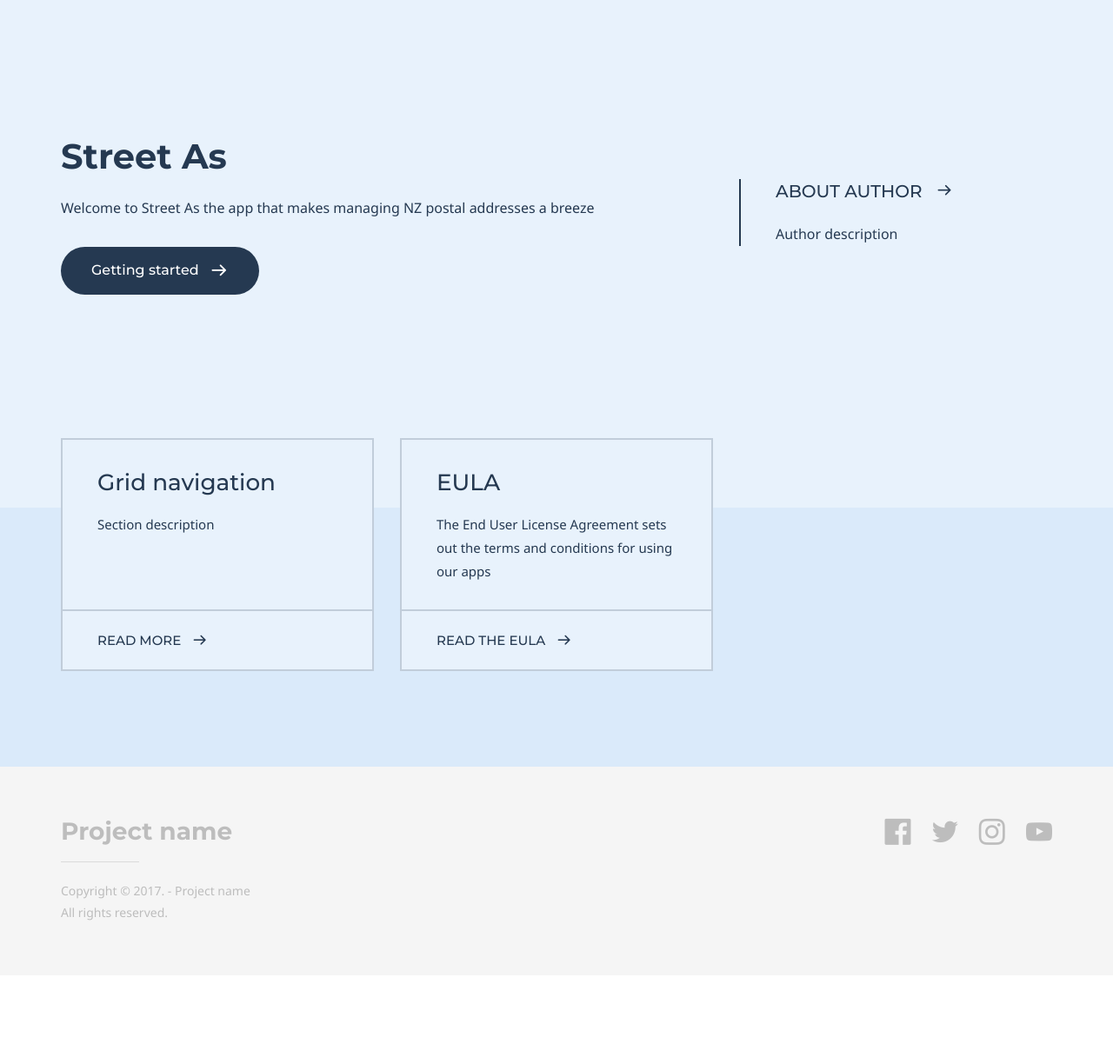
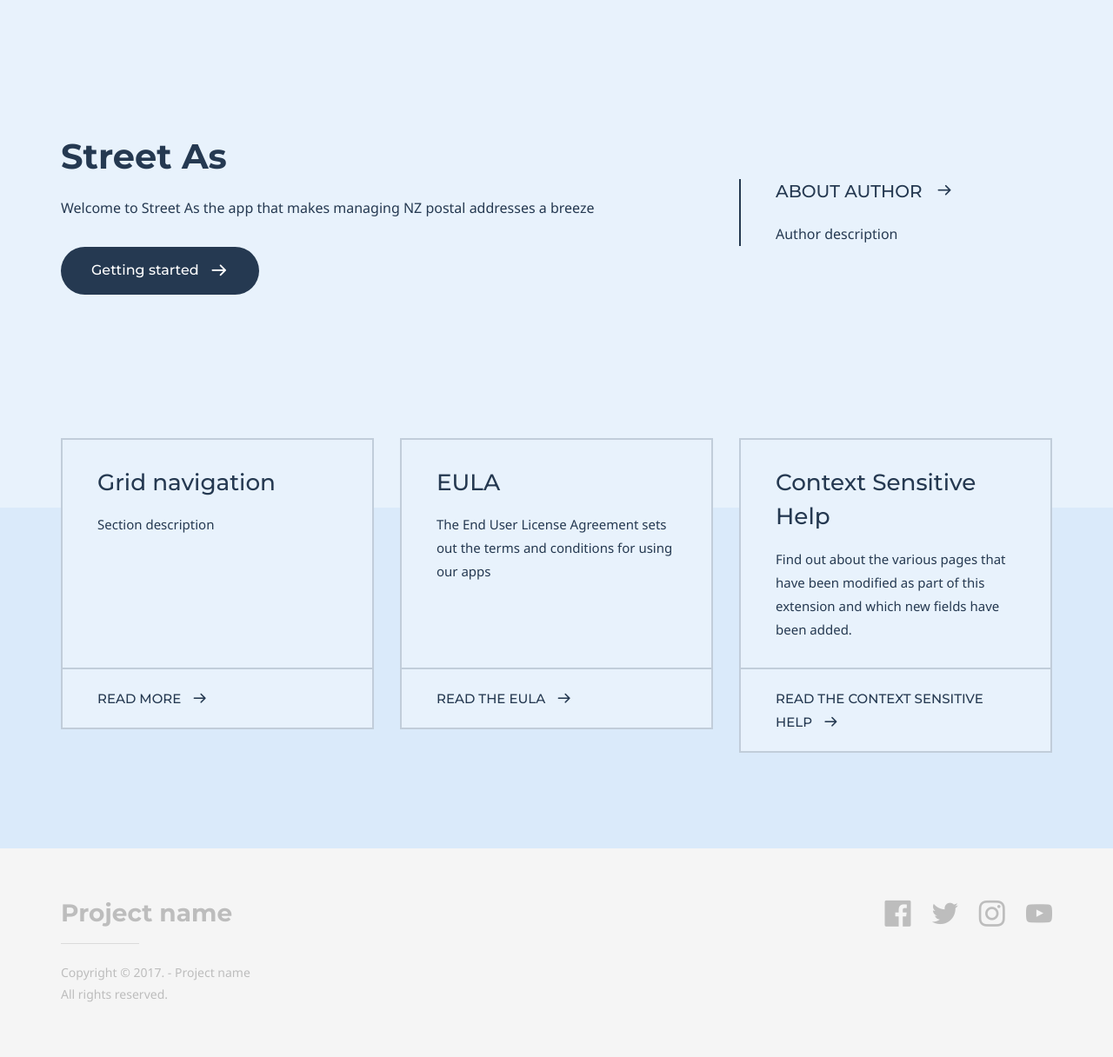
Before and after one commit to BCAppsLimited/StreetAs, a Jekyll site: the page built from index.md, in a window 1280 px wide. Shown: the whole page at 87% size. Built offline with Jekyll 4.4.1, drawn with Linux system fonts in a browser that asks for light colours; some web fonts are replaced; before the commit the page ends 1122 px from its top, so only the background shows below that.

Commit message:
Add navigation to ContextSensitiveHelp

```diff
--- a/_config.yml
+++ b/_config.yml
@@ -4,8 +4,8 @@ doks:
     color_theme: # Available themes: blue (default), green, purple, red and yellow
     header:
         logo:
-            text:
-            image: logo.png
+            text: Street As
+            image:
         nav:
             - item_name: Item 1
               item_url: '#'
--- a/index.md
+++ b/index.md
@@ -29,4 +29,8 @@ grid_navigation:
       excerpt: The End User License Agreement sets out the terms and conditions for using our apps
       cta: Read the EULA
       url: 'eula'
+    - title: Context Sensitive Help
+      excerpt: Find out about the various pages that have been modified as part of this extension and which new fields have been added.
+      cta: Read the Context Sensitive Help
+      url: 'ContextSensitiveHelp'
 ---
```
Also changed, not shown: ContextSensitiveHelp.md (+3 -1 lines).
